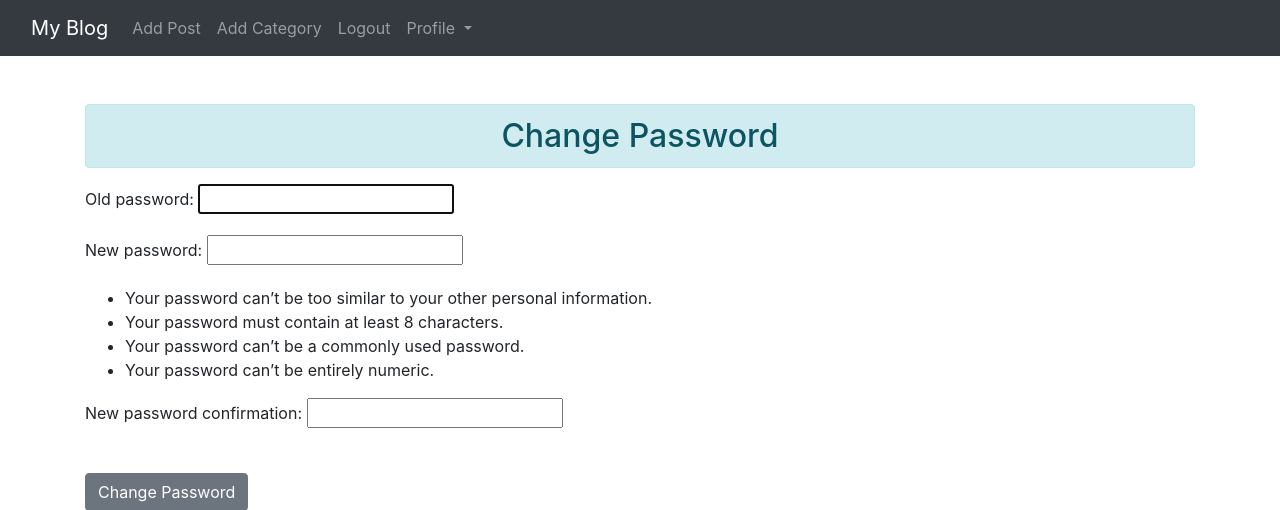
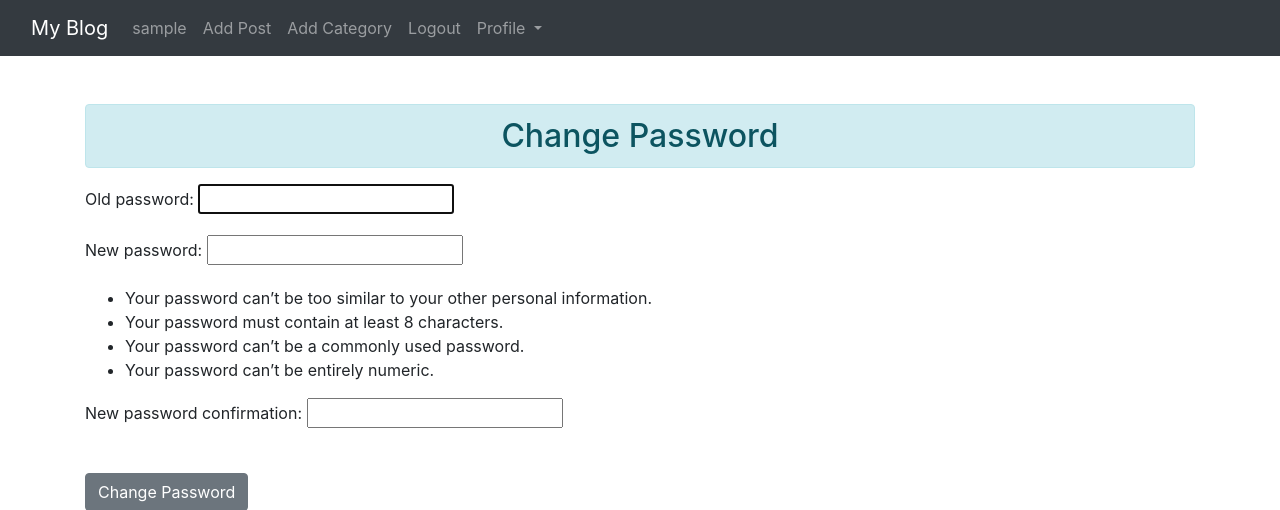
Before and after one commit to Abdelhakim-Aouay/creation-blog-with-django, a Django app: page /members/password/ in a window 1280 px wide. Shown: the top 510 px of the page. Run offline with Django 4.2, Linux system fonts and the light colour scheme; the visitor is signed in with stand-in values (Sample User, id 1); parts of the project's set-up code (start-up, migrations or seed data) failed here and were passed over; some libraries are stand-ins or nearby versions.

Commit message:
Add Blog User Name To Navbar

```diff
--- a/myblog/templates/myblog/article.html
+++ b/myblog/templates/myblog/article.html
@@ -9,8 +9,8 @@
 
 
 <h2 class="text-center alert alert alert-info">Blog Deatil </h2>
-<mark>current user : </mark> {{user.id}}
-post author : {{post.author.id}}
+<!--<mark>current user : </mark> {{user.id}} {{user.last_name}}
+post author : {{post.author.id}}-->
 
     <h1>{{ object.title }} </h1>
     <strong> Created By:  </strong> {{ object.author.first_name }}  -
--- a/myblog/templates/myblog/base.html
+++ b/myblog/templates/myblog/base.html
@@ -26,10 +26,20 @@
         <div class="collapse navbar-collapse" id="navbarSupportedContent">
           <ul class="navbar-nav me-auto mb-2 mb-lg-0">
 
+            <ul class="navbar-nav mr-auto">
+              {% if user.is_authenticated %}
+
+              <li class="nav-item mr-auto">
+                <a class="nav-link" href="#">{{user.username}}</a>
+              </li>
+
+              {% endif %}
             {% if user.is_authenticated %}
             <li class="nav-item">
               <a class="nav-link" href="{% url 'add_post' %}">Add Post</a>
             </li>
+
+
 
             <li class="nav-item">
               <a class="nav-link" href="{% url 'add_category' %}">Add Category</a>
@@ -65,9 +75,10 @@
             </li>
 
             <li class="nav-item">
-              <a class="nav-link" href="{% url 'login' %}">Login</a>
+              <a class="nav-link" href="{% url 'login' %}">  Login</a>
             </li>
             {% endif %}
+
             <!-- Category Menu Code -->
             {% if cat_menu %}
             <li class="nav-item dropdown">
```
